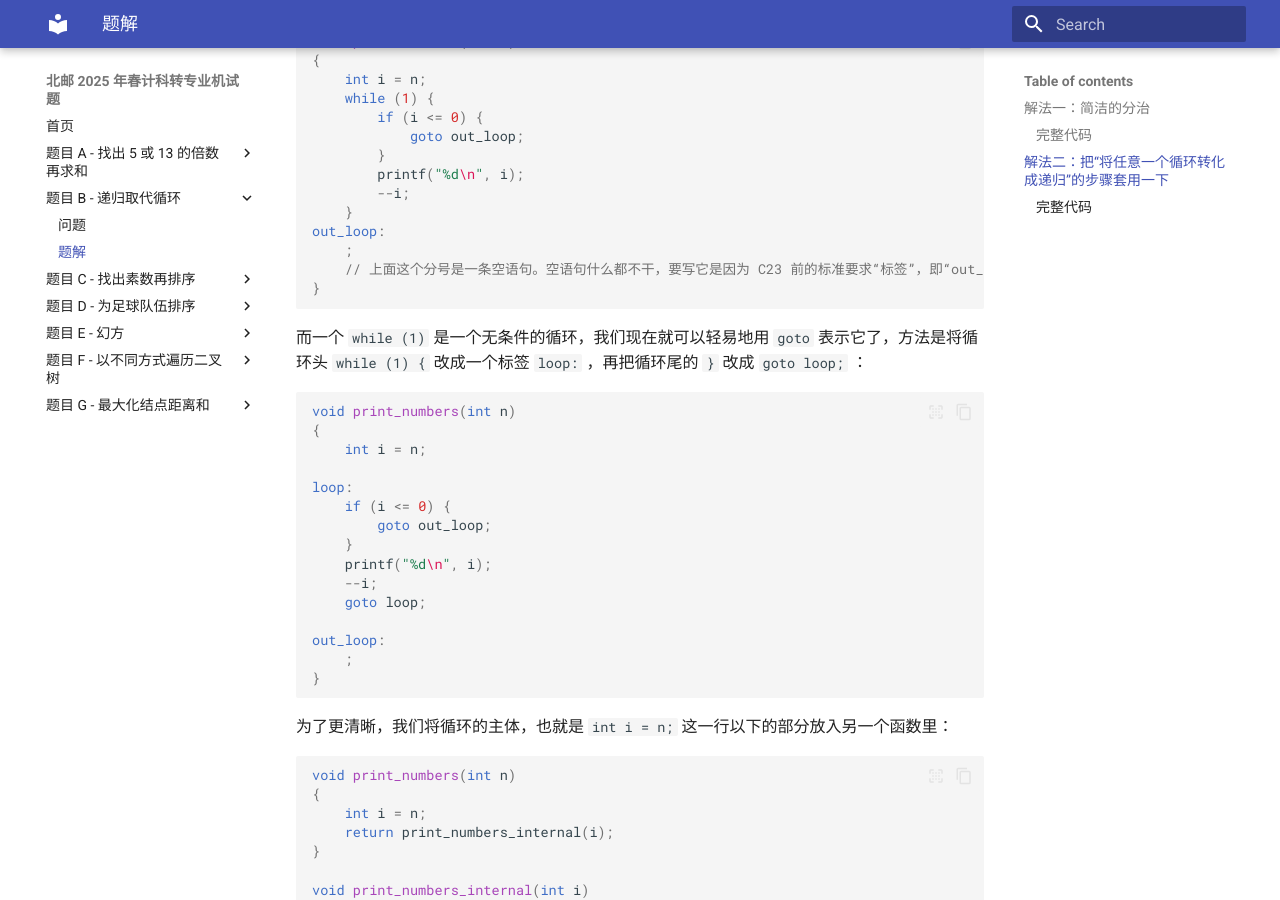
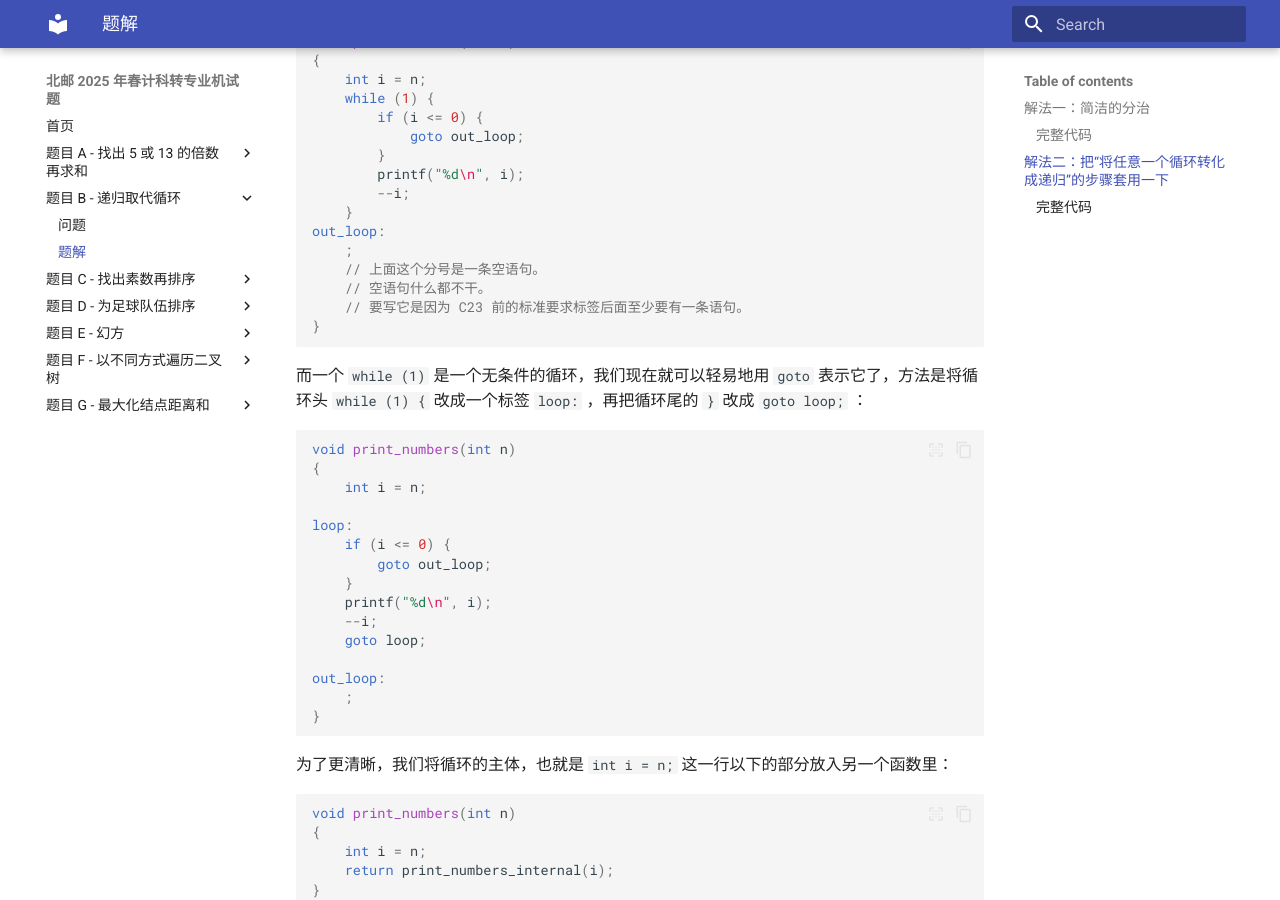
Before and after one commit to LS-Hower/bupt-major-switching-programming-questions, an MkDocs documentation site: the page built from docs/problem-b/answer.md, in a window 1280 px wide and 900 px high, scrolled down 3223 px. Built offline with MkDocs 1.6.1 and Material for MkDocs 9.7.7, drawn with Linux system fonts in a browser that asks for light colours.

Commit message:
Wrap lines, satisfy 80 columns

````diff
--- a/docs/problem-b/answer.md
+++ b/docs/problem-b/answer.md
@@ -162,7 +162,9 @@ void print_numbers(int n)
     }
 out_loop:
     ;
-    // 上面这个分号是一条空语句。空语句什么都不干，要写它是因为 C23 前的标准要求“标签”，即“out_loop:”后面至少要有一条语句。
+    // 上面这个分号是一条空语句。
+    // 空语句什么都不干。
+    // 要写它是因为 C23 前的标准要求标签后面至少要有一条语句。
 }
 ```
 
````
Also changed, not shown: docs/problem-c/answer.md (+2 -1 lines).
